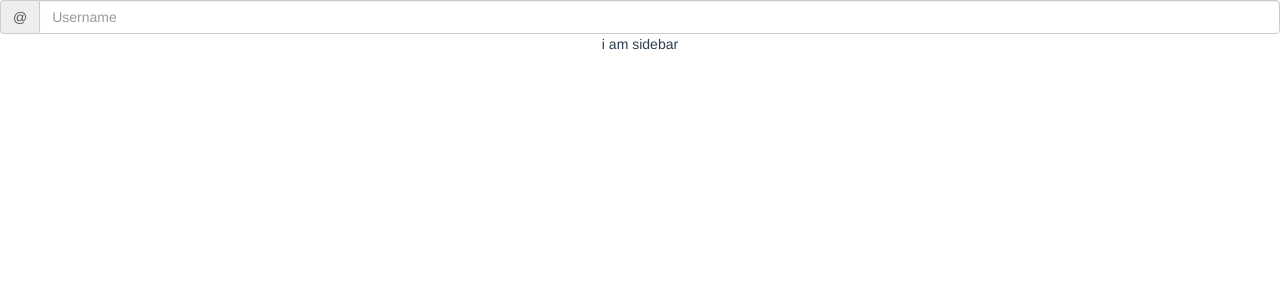
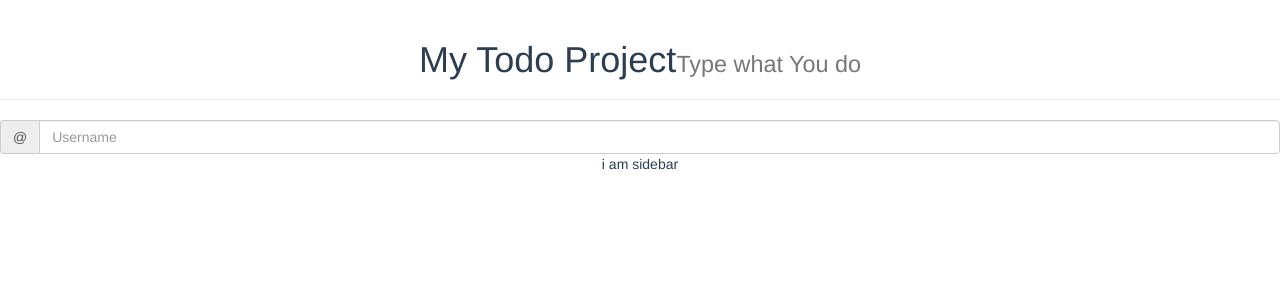
Before and after one commit to homekeeper89/myapp-vue, a Vue app: page / in a window 1280 px wide. Shown: the top 300 px of the page. Built offline with nearby package versions, Linux system fonts and the light colour scheme.

Commit message:
[fix] view / components 구분
view의 경우 router-view에서 사용할 애들, components 의 경우 re-usable

```diff
--- a/src/App.vue
+++ b/src/App.vue
@@ -8,8 +8,8 @@
 <script lang="ts">
 import Vue from 'vue'
 import {Component} from 'vue-property-decorator';
-import sidebar from '@/views/SideBar.vue';
-import Header from '@/views/Header.vue';
+import sidebar from '@/components/SideBar.vue';
+import Header from '@/components/Header.vue';
 
 @Component({
   components:{
--- a/src/views/Header.vue
+++ b/src/components/Header.vue
@@ -1,5 +1,8 @@
 <template>
   <div class="header-main">
+    <div class="page-header">
+      <h1>{{headerTitle}}<small>{{headerSubTitle}}</small></h1>
+    </div>
     <div class="input-group">
       <span class="input-group-addon" id="basic-addon1">@</span>
       <input
@@ -16,5 +19,9 @@ import Vue from "vue";
 import { Component } from "vue-property-decorator";
 
 @Component
-export default class Header extends Vue {}
+export default class Header extends Vue {
+  headerTitle:string = "My Todo Project";
+  headerSubTitle:string = "Type what You do"
+
+}
 </script>
--- a/src/views/About.vue
+++ /dev/null
@@ -1,5 +0,0 @@
-<template>
-  <div class="about">
-    <h1>This is an about page</h1>
-  </div>
-</template>
```
Also changed, not shown: src/views/Home.vue (deleted, +0 -18 lines), src/components/SideBar.vue (renamed from src/views/SideBar.vue).
